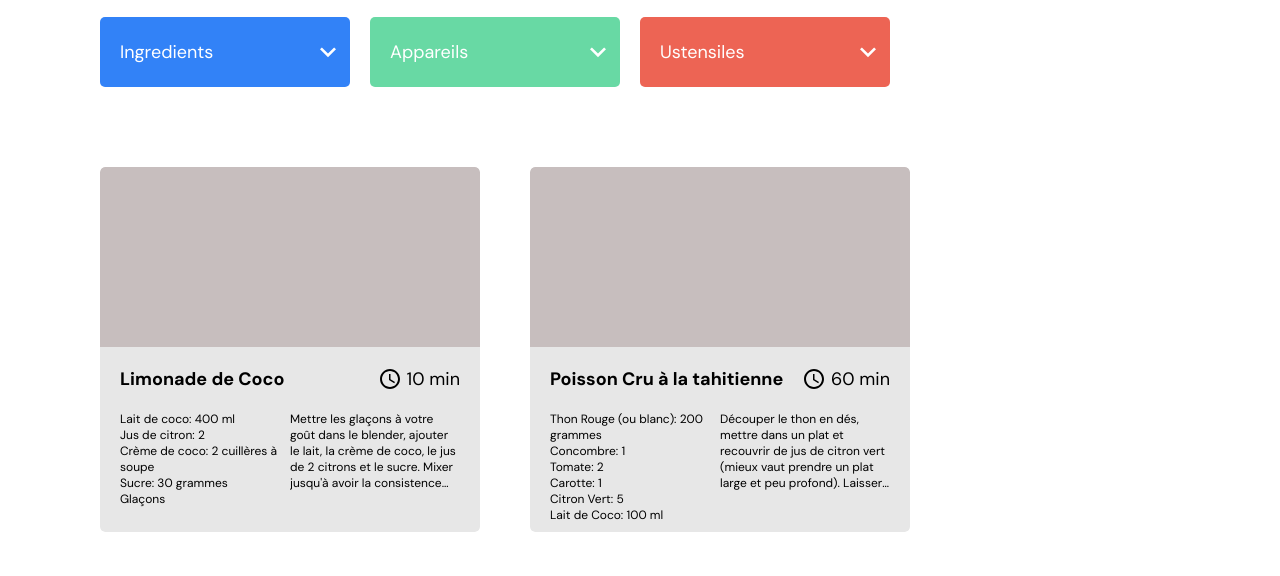
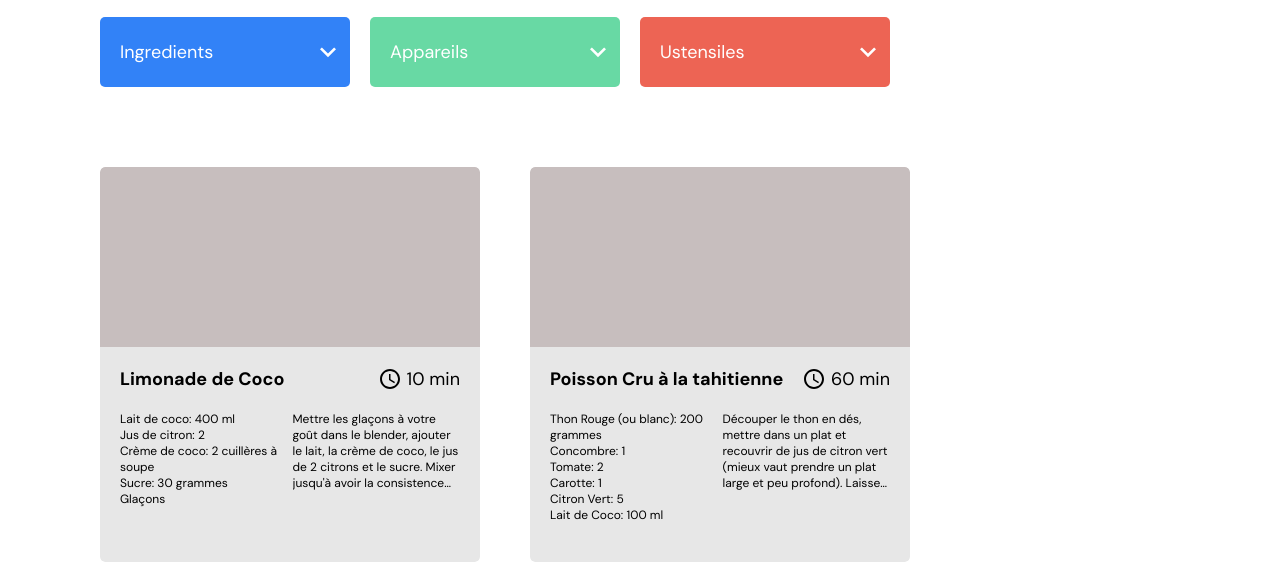
Before and after one commit to Peallyz/Projet7-Front-End-Search-Engine, a plain HTML site: page index.html in a window 1280 px wide. Shown: the part 224-800 px from the top of the page. Drawn offline with Linux system fonts and the light colour scheme.

Commit message:
fix : update card size to match all data

```diff
--- a/styles/main/article.css
+++ b/styles/main/article.css
@@ -14,7 +14,7 @@ article .img {
   background: #c7bebe;
 }
 article .content {
-  height: 185px;
+  height: 215px;
   background: #e7e7e7;
   padding: 20px;
   overflow: hidden;
@@ -37,7 +37,7 @@ article .content__main .time {
 article .content__sub {
   display: flex;
   font-size: 1.2rem;
-
+  gap: 5px;
   height: 100px;
   max-height: 100px;
 }
```
